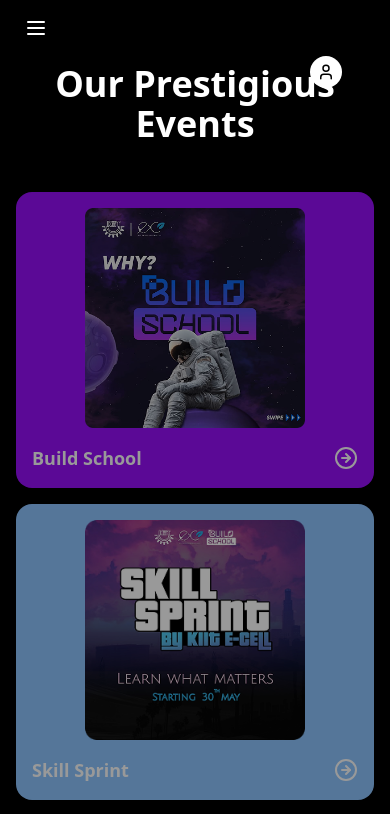
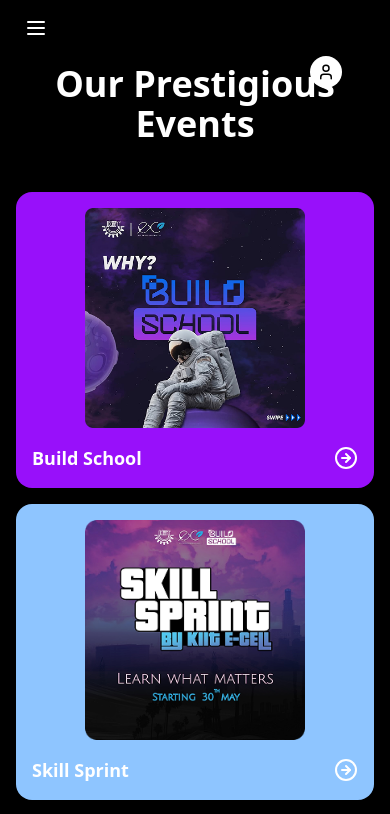
Before and after one commit to abinashmohanty8059/ECELL, a React (Vite) app: page /event in a window 390 px wide. Shown: the top 814 px of the page. Built offline with nearby package versions, Linux system fonts and the light colour scheme.

Commit message:
Update Event.jsx

```diff
--- a/src/pages/Event.jsx
+++ b/src/pages/Event.jsx
@@ -82,8 +82,8 @@
       className={`
         rounded-2xl p-4 flex flex-col justify-between items-start
         ${event.bg} ${event.colSpan}
-        opacity-60 group-hover:opacity-50 hover:!opacity-100
-        transition duration-300
+        md:opacity-60 md:hover:opacity-100
+  transition duration-300
       `}
     >
       <img
```
